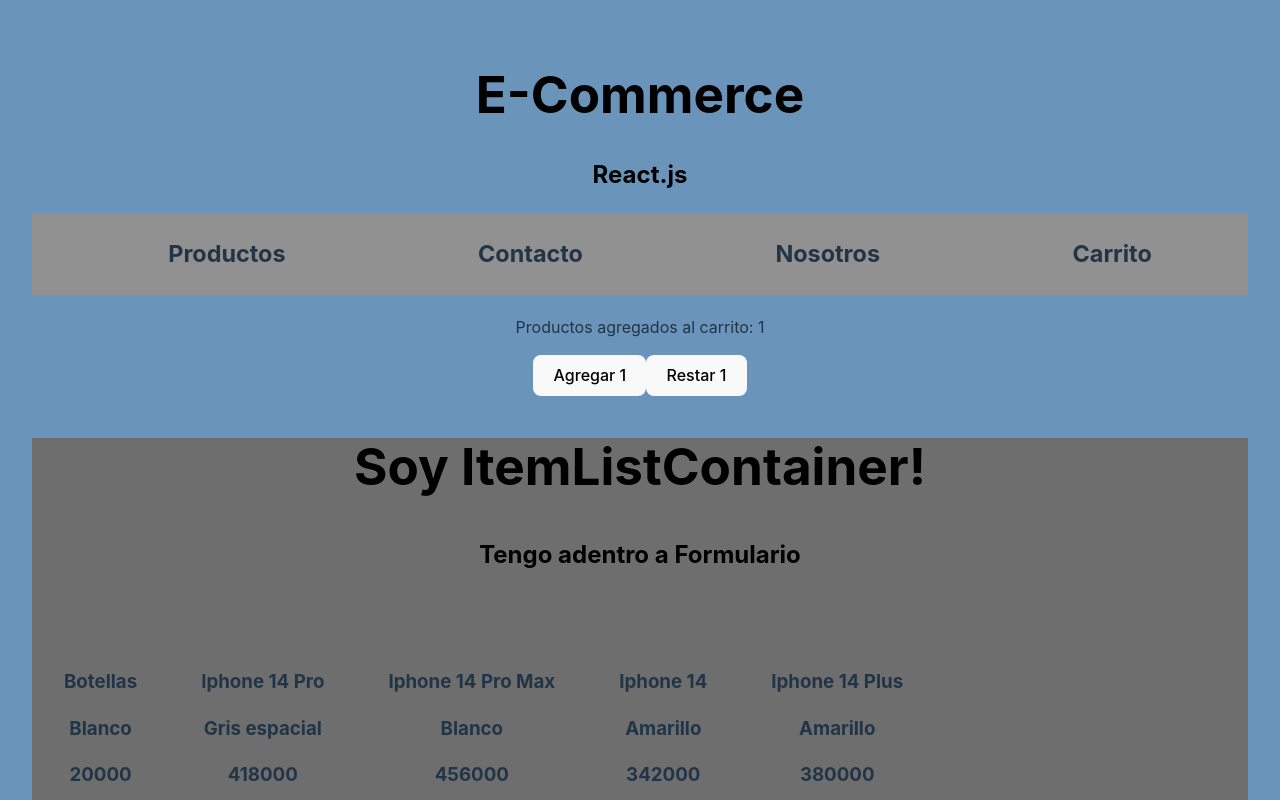
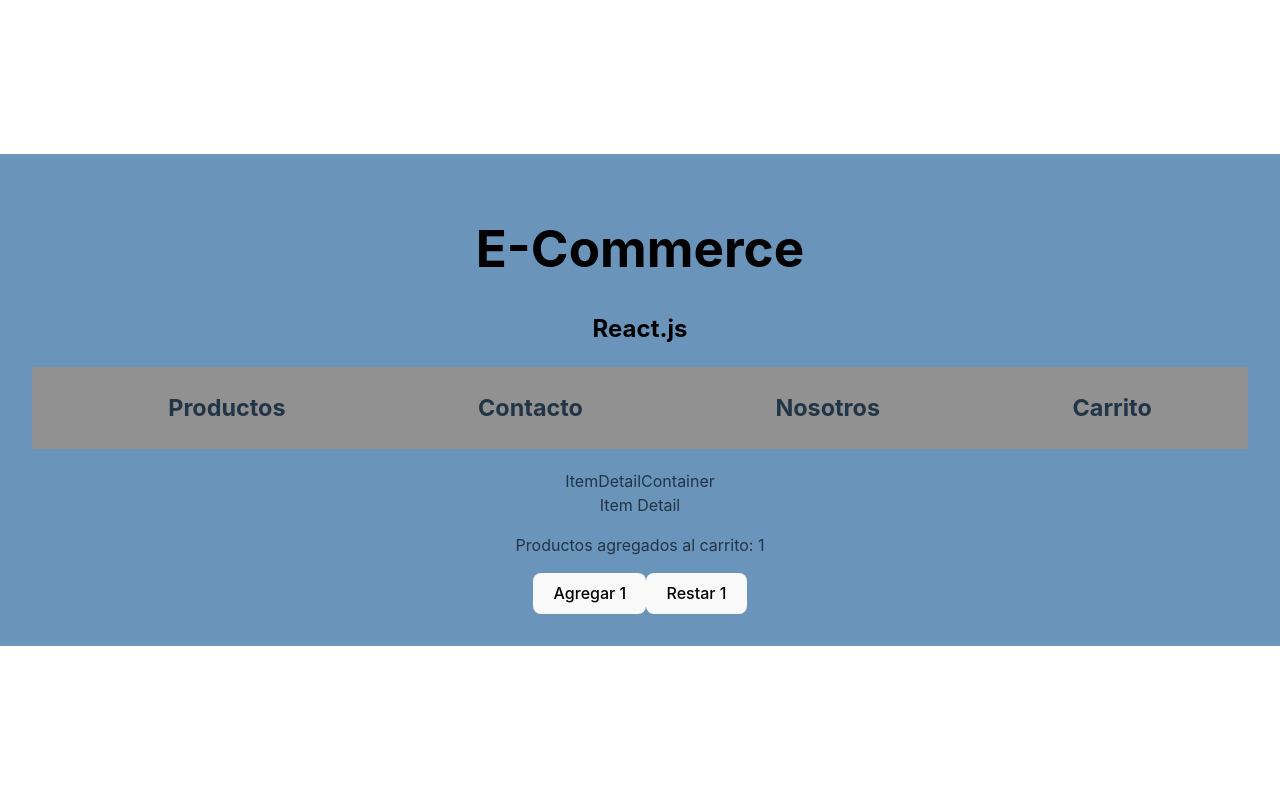
Before and after one commit to JuanCruzRusconi/E-Commerce.reactjs, a React (Vite) app in the folder e-commerce.reactjs/: page /detail in a window 1280 px wide. Shown: the top 800 px of the page. Built offline with nearby package versions, Linux system fonts and the light colour scheme.

Commit message:
pre-entrega 2

```diff
--- a/e-commerce.reactjs/package.json
+++ b/e-commerce.reactjs/package.json
@@ -10,7 +10,8 @@
   },
   "dependencies": {
     "react": "^18.2.0",
-    "react-dom": "^18.2.0"
+    "react-dom": "^18.2.0",
+    "react-router-dom": "^6.10.0"
   },
   "devDependencies": {
     "@types/react": "^18.0.28",
--- a/e-commerce.reactjs/src/App.jsx
+++ b/e-commerce.reactjs/src/App.jsx
@@ -3,17 +3,26 @@
 import { NavBar } from './components/NavBar/NavBar'
 import { Titulo } from './components/Titulo/Titulo'
 import ItemCount from './components/ItemCount/ItemCount'
+import { Formulario } from './components/Formulario/Formulario'
+import { ItemDetailContainer } from './components/ItemDetailContainer/ItemDetailContainer'
+import { BrowserRouter, Navigate, Route, Router, Routes } from 'react-router-dom';
 
 function App() {
 
   return (
-    <div className="App">
-     <Titulo titulo="E-Commerce" subtitulo="React.js"/>
-     <NavBar>
-     </NavBar>
-     <ItemCount />
-     <ItemListContainer />
-    </div>
+   // <div className="App">
+    <BrowserRouter>
+      <Titulo titulo="E-Commerce" subtitulo="React.js" />
+      <NavBar />
+      <Routes>
+        <Route path='' element={<ItemListContainer />}/>
+        <Route path='detail' element={<ItemDetailContainer />}/>
+        <Route path='form' element={<Formulario />}/>
+        <Route path='*' element={<Navigate to={'/'} />}/>
+      </Routes>
+      <ItemCount />
+    </BrowserRouter>
+   // </div>
   )
 }
 
--- a/e-commerce.reactjs/src/components/Formulario/Formulario.jsx
+++ b/e-commerce.reactjs/src/components/Formulario/Formulario.jsx
@@ -7,14 +7,14 @@
 }
 
 const handleOnChange = (evt) => {
-  setFormData({
+  setFormData ({
     ...formData,
     [evt.target.name]: evt.target.value
   })
 
 }
 
-export const Formulario = () => {
+export function Formulario (){
 
   const [formData, setFormData] = useState({
     name: '',
--- a/e-commerce.reactjs/src/components/ItemDetail/ItemDetail.jsx
+++ b/e-commerce.reactjs/src/components/ItemDetail/ItemDetail.jsx
@@ -0,0 +1,9 @@
+export const ItemDetail = () => {
+
+    return (
+        <div>
+            Item Detail
+        </div>
+    )
+
+}
--- /dev/null
+++ b/e-commerce.reactjs/src/components/ItemDetailContainer/ItemDetailContainer.jsx
@@ -0,0 +1,20 @@
+import { useEffect, useState } from "react"
+import { ItemDetail } from "../ItemDetail/ItemDetail"
+
+export const ItemDetailContainer = () => {
+
+   // [] = useState()
+  //  [] = useEffect()
+
+    return (
+        <div>
+            ItemDetailContainer
+            <ItemDetail
+
+
+
+            />
+
+        </div>
+    )
+}
--- a/e-commerce.reactjs/src/components/ItemListContainer/ItemListContainer.jsx
+++ b/e-commerce.reactjs/src/components/ItemListContainer/ItemListContainer.jsx
@@ -2,7 +2,8 @@
 import { Titulo } from "../Titulo/Titulo"
 import { mFetch } from "../../utils/mFetch"
 import Filter from "../Filter/Filter"
-import { Formulario } from "../Formulario/Formulario"
+//
+
 
 export const ItemListContainer = () => {
 
@@ -27,7 +28,6 @@
     const handleProductFiltered = ({filterState, handleFilterChange}) => {
         <div>
             <h2>Buscar producto</h2>
-
             <input type="text" value={filterState} onChange={handleFilterChange} />
         </div>
     }
@@ -35,7 +35,9 @@
 
     return(
         <section className="itemListContainer">
-            <Titulo titulo="Soy ItemListContainer!" subtitulo="Tengo adentro a Formulario" />
+
+
+            <Titulo titulo="Soy ItemListContainer!" subtitulo="Estos son los productos en stock" />
             <div className="containerProductos">
                 {loading ?
                     <h2>Cargando...</h2>
@@ -53,11 +55,11 @@
                                               </div>
                                  )
                 }
+                <Filter >
+                {handleProductFiltered}
+                </Filter>
             </div>
-            <Formulario />
-            <Filter >
-               {handleProductFiltered}
-            </Filter>
+
 
 
         </section>
```
Also changed, not shown: 1 other file (tests, documents, lock files or other folders).
